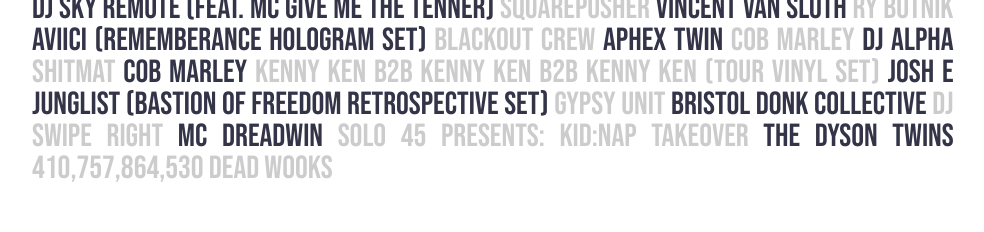
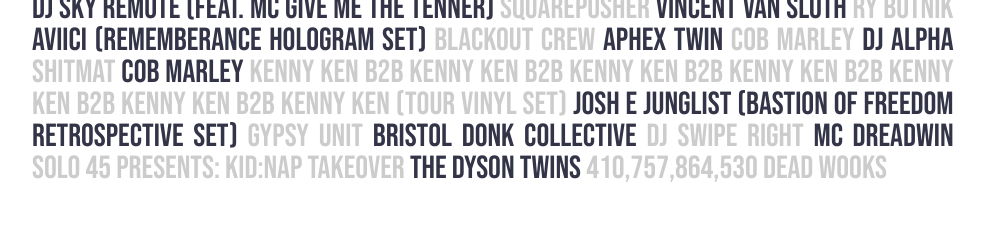
Before and after one commit to radiosilence/bigblue, a plain HTML site: page index.html in a window 1280 px wide. Shown: the part 1312-1544 px from the top of the page, without its empty margins (128-1112 px from the left). Drawn offline with Linux system fonts and the light colour scheme.

Commit message:
fix: more kenny

```diff
--- a/index.html
+++ b/index.html
@@ -116,7 +116,8 @@
           <span class="artist">Shitmat</span>
           <span class="artist">Cob Marley</span>
           <span class="artist"
-            >Kenny Ken b2b Kenny Ken b2b Kenny Ken (Tour Vinyl Set)</span
+            >Kenny Ken B2B Kenny Ken B2B Kenny Ken B2B Kenny Ken B2B Kenny Ken
+            B2B Kenny Ken B2B Kenny Ken (Tour Vinyl Set)</span
           >
           <span class="artist"
             >Josh E Junglist (Bastion of Freedom retrospective set)</span
```
